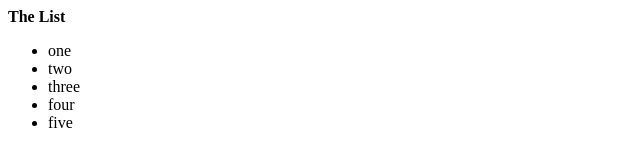
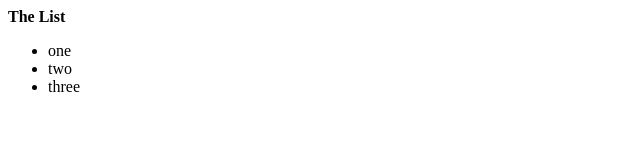
Before and after one commit to melodyhenry/test, a plain HTML site: page index.html in a window 1280 px wide. Shown: the full height of the page, 0-640 px from the left. Drawn offline with Linux system fonts and the light colour scheme.

Commit message:
adding branch

```diff
--- a/index.html
+++ b/index.html
@@ -7,7 +7,5 @@
 	<li>one</li>
 	<li>two</li>
 	<li>three</li>
-	<li>four</li>
-	<li>five</li>
 <body>
 <html>
```
Also changed, not shown: new branch.txt (added).
